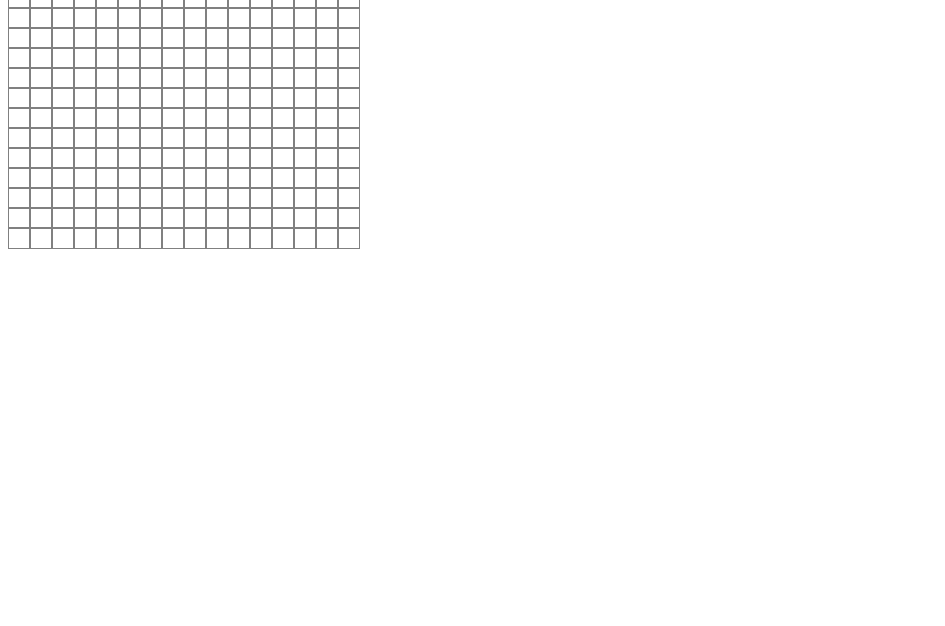
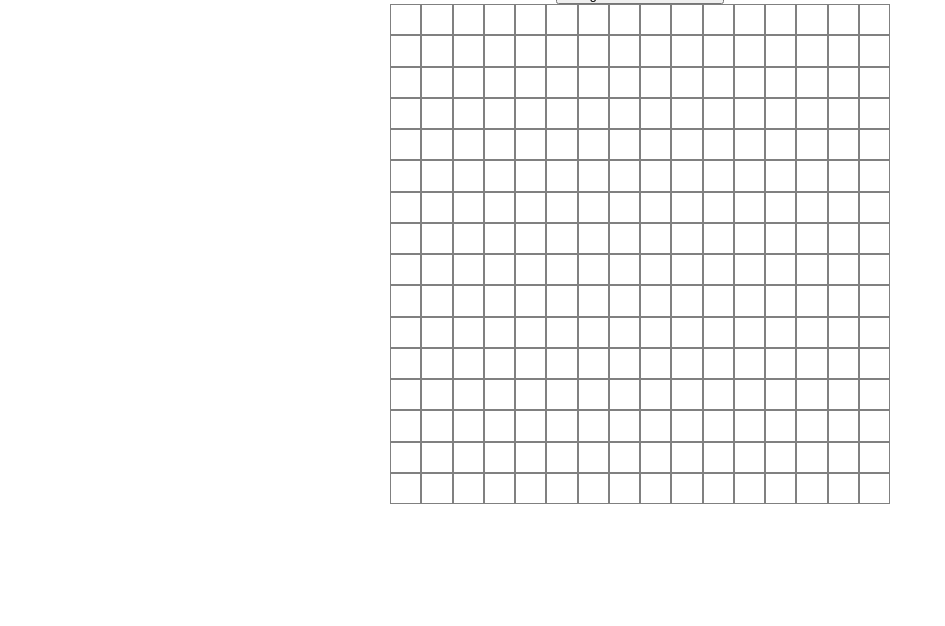
Before and after one commit to cjshallow/etch-a-sketch, a plain HTML site: page index.html in a window 1280 px wide. Shown: the part 174-800 px from the top of the page, without its empty margins (0-945 px from the left). Drawn offline with Linux system fonts and the light colour scheme.

Commit message:
Added Resizing within Container and Centered All Content

```diff
--- a/index.html
+++ b/index.html
@@ -13,6 +13,7 @@
     </h1>
 
     <input type = "button" onclick="changeGrid()" value = "Change the Size of the Grid">
+    <p></p>
     <div id = "container"></div>
 </body>
   </html>
--- a/index.js
+++ b/index.js
@@ -1,11 +1,13 @@
 const container = document.getElementById('container');
 let rows = document.getElementsByClassName('gridRows');
+
 
 defaultGrid();
 
 function defaultGrid(){
     createRows(16);
     createCells(16);
+    hoverColor();
 }
 
 
@@ -25,22 +27,25 @@ function createCells(cn) {
     }
 }
 
+
+function hoverColor() {
   const cellColor = document.querySelectorAll(".cell");
-
   cellColor.forEach((cell) => {
       cell.addEventListener('mouseover', () => {
           cell.style.background = "black";
       });
   });
+};
 
 
 function changeGrid(){
   rn = window.prompt("Input number of rows", 1);
   cn = window.prompt("Input number of Columns", 1);
 
-
+  if (cn > 100 || cn < 10 || rn > 100 || rn < 10) {
+    alert("Please choose a number between 10 and 100");
+  } else {
     container.innerHTML = '';
-
     for (i = 0; i < parseInt(rn, 10); i++){
       let row = document.createElement('div');
       container.appendChild(row).className = "gridRows";
@@ -52,7 +57,5 @@ function changeGrid(){
       }
     }
   }
-
-
-//change the cell size when new grid is made to fit into same pixels of
-//container//
+  hoverColor();
+}
--- a/styles.css
+++ b/styles.css
@@ -1,16 +1,31 @@
 
+* {
+    margin: 0;
+    padding: 0;
+    box-sizing: border-box;
+}
 
+body {
+    min-height: 100vh;
+    display: flex;
+    justify-content: center;
+    align-items: center;
+    flex-direction: column;
+}
 
+#container {
+    width: 500px;
+    height: 500px;
+    display: flex;
+    flex-direction: column;
+}
 
 .gridRows {
-    height: 20px;
-    width: 360px;
-
+    flex: 1;
+    display: flex;
 }
 
 .cell {
     border: 1px solid gray;
-    min-width: 20px;
-    min-height: 20px;
-    display: inline-block;
+    flex: 1;
   }
```
Lines whose indentation alone changed are shown as unchanged.
